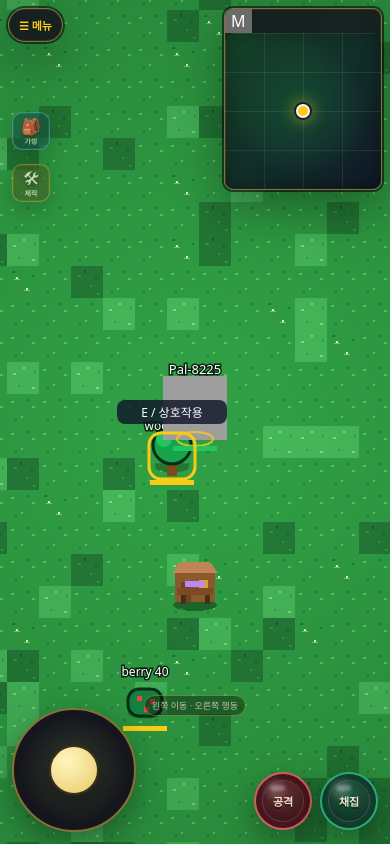
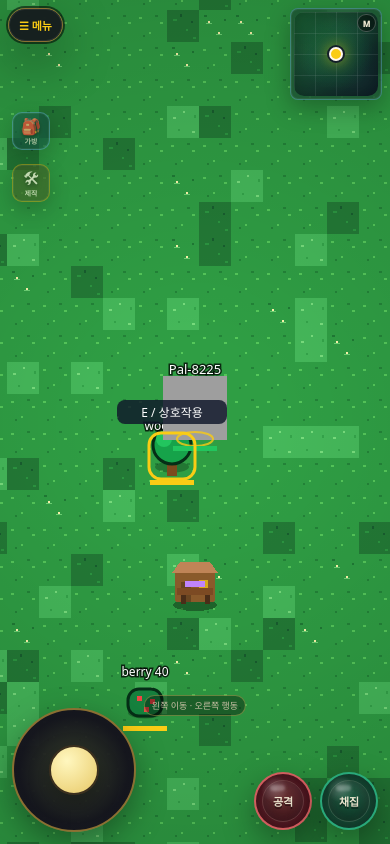
Before and after one commit to winzfs/palpalworld, a Next.js app in the folder apps/web/: page / in a window 390 px wide. Built offline with nearby package versions, Linux system fonts and the light colour scheme.

Commit message:
Simplify minimap HUD chrome and size controls

```diff
--- a/apps/web/src/app/hud-menu.css
+++ b/apps/web/src/app/hud-menu.css
@@ -1,5 +1,4 @@
 .hud-menu-button,
-.hud-minimap,
 .hud-menu-panel {
   pointer-events: auto;
   border: 2px solid var(--jrpg-border);
@@ -89,79 +88,52 @@
 }
 
 .hud-minimap {
+  pointer-events: auto;
   position: absolute;
   right: calc(12px + var(--safe-right));
   top: calc(12px + var(--safe-top));
   z-index: 12;
   overflow: hidden;
-  border-radius: 12px;
-  transition: width 0.18s ease, max-height 0.18s ease;
+  padding: 4px;
+  border: 1px solid rgb(125 211 252 / 0.35);
+  border-radius: 10px;
+  background: rgb(15 23 42 / 0.42);
+  box-shadow: 0 8px 24px rgb(0 0 0 / 0.28), inset 0 0 0 1px rgb(255 255 255 / 0.06);
+  backdrop-filter: blur(6px);
+  transition: width 0.18s ease;
 }
 
 .hud-minimap--small {
-  width: 180px;
-  max-height: 235px;
+  width: 96px;
 }
 
 .hud-minimap--medium {
-  width: 250px;
-  max-height: 360px;
+  width: 132px;
 }
 
 .hud-minimap--large {
-  width: 340px;
-  max-height: calc(100vh - 116px);
+  width: 176px;
 }
 
-.hud-minimap__header {
-  display: flex;
-  align-items: center;
-  justify-content: space-between;
-  gap: 8px;
-  padding: 7px 8px;
-  border-bottom: 1px solid rgb(250 204 21 / 0.3);
-  background: linear-gradient(rgb(58 45 28 / 0.92), rgb(22 18 28 / 0.92));
-  color: var(--jrpg-gold);
-  font-size: 12px;
-  font-weight: 900;
-}
-
-.hud-minimap__header button {
-  min-height: 24px;
-  padding: 3px 7px;
-  border: 1px solid rgb(242 209 107 / 0.46);
+.hud-minimap__size-button {
+  position: absolute;
+  right: 7px;
+  top: 7px;
+  z-index: 3;
+  min-width: 22px;
+  min-height: 20px;
+  padding: 2px 5px;
+  border: 1px solid rgb(255 255 255 / 0.24);
   border-radius: 999px;
-  background: rgb(0 0 0 / 0.26);
-  color: var(--jrpg-text);
-  font-size: 10px;
-  font-weight: 900;
+  background: rgb(0 0 0 / 0.44);
+  color: rgb(255 247 223 / 0.92);
+  font-size: 9px;
+  font-weight: 950;
   cursor: pointer;
 }
 
-.hud-minimap > .minimap-panel {
-  max-height: inherit;
-  overflow: auto;
-  padding: 8px;
-}
-
-.hud-minimap--small .minimap-panel__header span,
-.hud-minimap--small .minimap-legend,
-.hud-minimap--small .minimap-grid--tiles,
-.hud-minimap--small .minimap-portals,
-.hud-minimap--small .minimap-note {
-  display: none;
-}
-
-.hud-minimap--small .minimap-map {
-  min-height: 132px !important;
-}
-
-.hud-minimap--small .minimap-panel {
-  gap: 6px;
-}
-
-.hud-minimap--medium .minimap-map {
-  min-height: 170px !important;
+.hud-minimap__size-button:active {
+  transform: scale(0.94);
 }
 
 .hud-menu-panel {
@@ -262,46 +234,29 @@
   .hud-minimap {
     right: calc(8px + var(--safe-right));
     top: calc(8px + var(--safe-top));
-    border-width: 1px;
-    border-radius: 9px;
+    padding: 3px;
+    border-radius: 8px;
   }
 
   .hud-minimap--small {
-    width: 132px;
-    max-height: 178px;
+    width: 78px;
   }
 
   .hud-minimap--medium {
-    width: 176px;
-    max-height: 260px;
+    width: 104px;
   }
 
   .hud-minimap--large {
-    width: min(270px, calc(100vw - 16px));
-    max-height: 48vh;
+    width: 136px;
   }
 
-  .hud-minimap__header {
-    padding: 4px 5px;
-    font-size: 9px;
-  }
-
-  .hud-minimap__header button {
-    min-height: 20px;
-    padding: 2px 5px;
+  .hud-minimap__size-button {
+    right: 5px;
+    top: 5px;
+    min-width: 19px;
+    min-height: 18px;
+    padding: 1px 4px;
     font-size: 8px;
-  }
-
-  .hud-minimap > .minimap-panel {
-    padding: 5px;
-  }
-
-  .hud-minimap--small .minimap-map {
-    min-height: 92px !important;
-  }
-
-  .hud-minimap--medium .minimap-map {
-    min-height: 122px !important;
   }
 
   .hud-menu-panel {
@@ -345,11 +300,11 @@
 
 @media (max-width: 420px) {
   .hud-minimap--medium {
-    width: 158px;
+    width: 92px;
   }
 
   .hud-minimap--large {
-    width: min(238px, calc(100vw - 16px));
+    width: 122px;
   }
 
   .hud-menu-panel {
```
